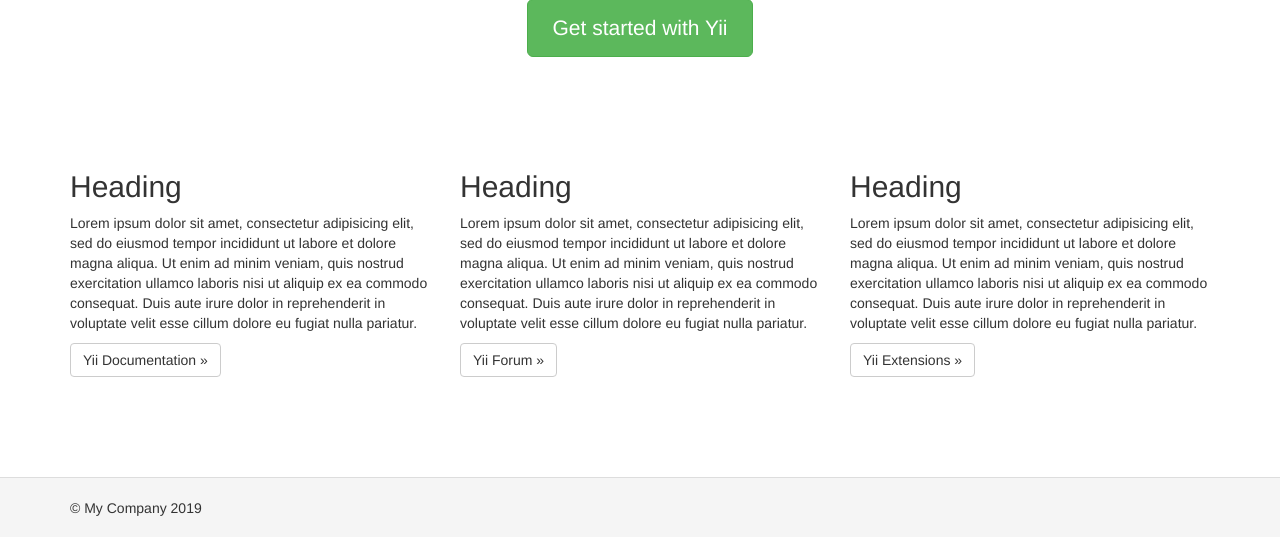
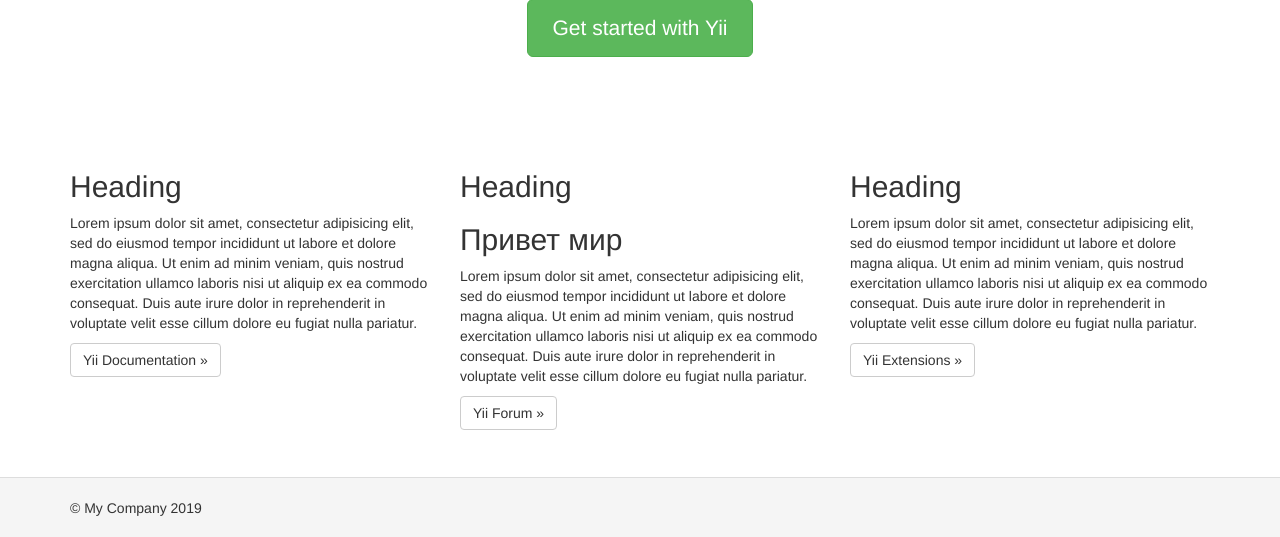
Before and after one commit to VLASOV-R-F/manicuir, a Yii app: template views/site/index.php in a window 1280 px wide. Shown: the part 263-800 px from the top of the page. Run offline with PHP 8.4 and a stand-in for Yii, Linux system fonts and the light colour scheme; the template is opened without the code that fills it, so the values that code supplies are empty; some libraries are stand-ins or nearby versions.

Commit message:
изменил индекс

```diff
--- a/views/site/index.php
+++ b/views/site/index.php
@@ -29,7 +29,7 @@
             </div>
             <div class="col-lg-4">
                 <h2>Heading</h2>
-
+                <h2>Привет мир</h2>
                 <p>Lorem ipsum dolor sit amet, consectetur adipisicing elit, sed do eiusmod tempor incididunt ut labore et
                     dolore magna aliqua. Ut enim ad minim veniam, quis nostrud exercitation ullamco laboris nisi ut aliquip
                     ex ea commodo consequat. Duis aute irure dolor in reprehenderit in voluptate velit esse cillum dolore eu
```
